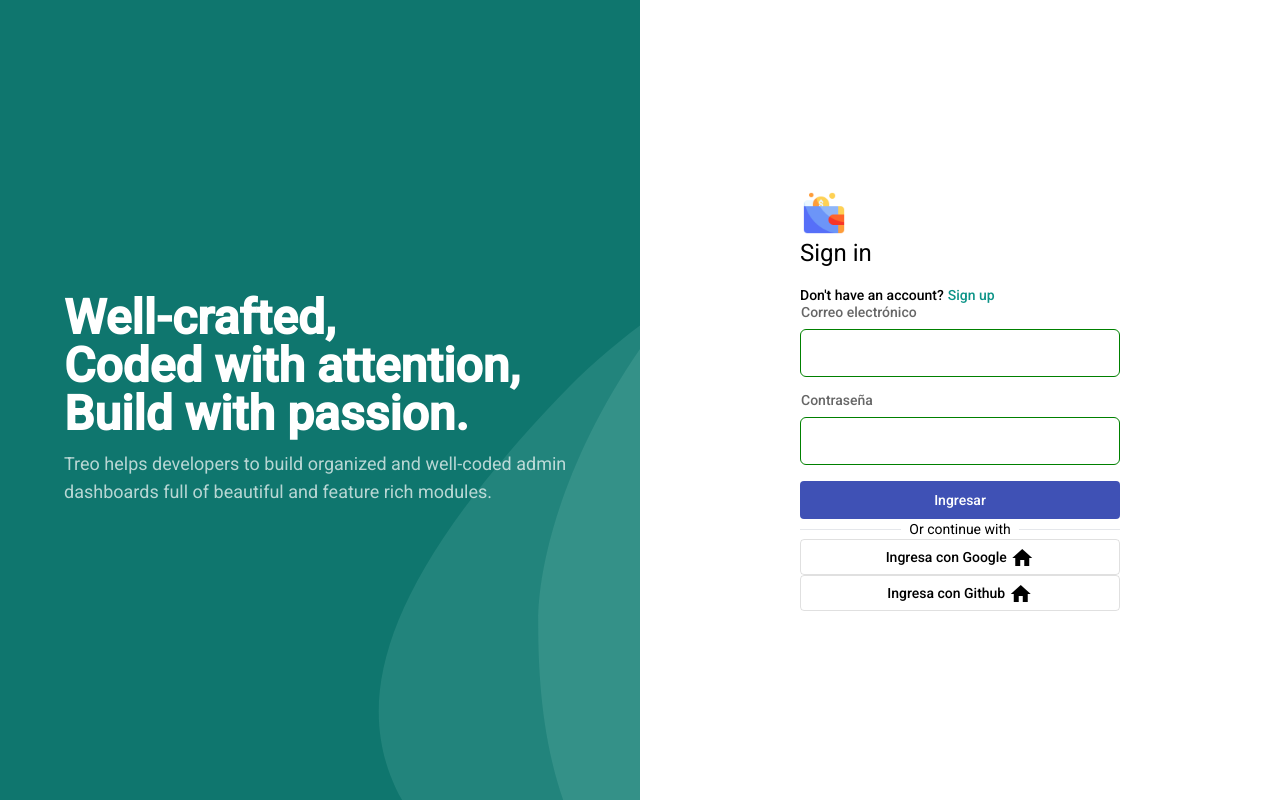
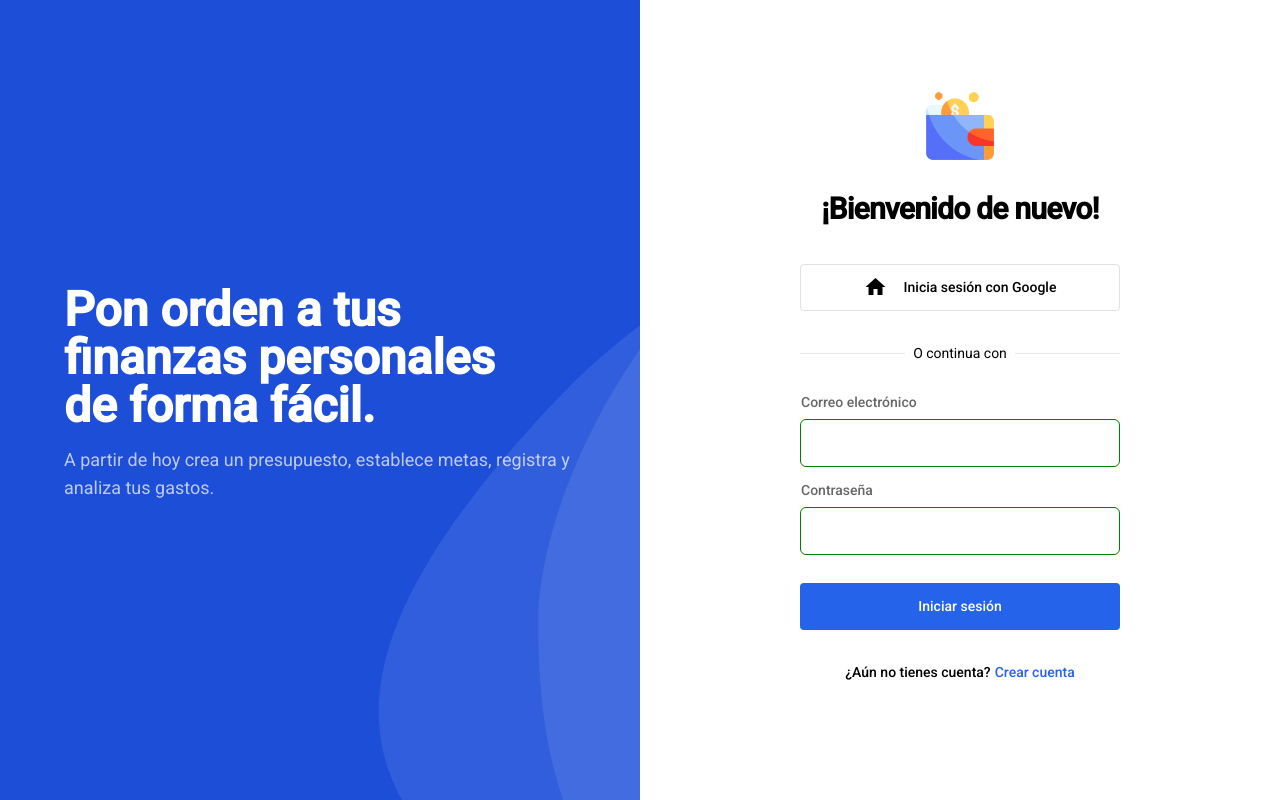
Before and after one commit to DavidBarcenas/angular-finanzas-personales, an Angular app: page /login in a window 1280 px wide. Built offline with nearby package versions, Linux system fonts and the light colour scheme.

Commit message:
finalize login layout

```diff
--- a/src/app/auth/auth.component.html
+++ b/src/app/auth/auth.component.html
@@ -24,15 +24,14 @@
     </svg>
     <!-- Content -->
     <div class="w-full">
-      <div class="text-2xl lg:text-5xl font-bold leading-tight">
-        <div>Well-crafted,</div>
-        <div>Coded with attention,</div>
-        <div>Build with passion.</div>
-      </div>
-      <div class="mt-3 opacity-70 text-lg">
-        Treo helps developers to build organized and well-coded admin dashboards full of beautiful
-        and feature rich modules.
-      </div>
+      <h2 class="text-2xl lg:text-5xl font-bold leading-tight">
+        <div>Pon orden a tus</div>
+        <div>finanzas personales</div>
+        <div>de forma fácil.</div>
+      </h2>
+      <p class="mt-3 opacity-70 text-lg">
+        A partir de hoy crea un presupuesto, establece metas, registra y analiza tus gastos.
+      </p>
     </div>
   </div>
   <div class="flex items-center justify-center w-full lg:w-1/2">
--- a/src/app/auth/login/login.component.html
+++ b/src/app/auth/login/login.component.html
@@ -1,40 +1,38 @@
 <div class="w-full max-w-80 sm:w-80 mx-auto sm:mx-0">
-  <div class="w-12">
+  <div class="w-20 mb-6 mx-auto">
     <img src="../../../assets/images/logo.png" />
   </div>
-  <h1 class="mt-8 text-4xl font-extrabold tracking-tight leading-tight">Sign in</h1>
-  <div class="flex items-baseline mt-0.5 font-medium">
-    <span>Don't have an account?</span>
-    <a class="ml-1 text-primary hover:underline" [routerLink]="['/sign-up']">Sign up </a>
+  <h1 class="mb-9 text-3xl font-extrabold tracking-tight leading-tight text-center">
+    ¡Bienvenido de nuevo!
+  </h1>
+
+  <button mat-stroked-button class="w-full" type="button">
+    <mat-icon aria-hidden="false" aria-label="Ingresar con Google" fontIcon="home"></mat-icon>
+    <span class="ml-4">Inicia sesión con Google</span>
+  </button>
+
+  <div class="flex items-center my-8">
+    <div class="flex-auto mt-px border-t"></div>
+    <div class="mx-2 text-secondary">O continua con</div>
+    <div class="flex-auto mt-px border-t"></div>
   </div>
+
   <form>
     <mat-form-field class="w-full" appearance="fill">
       <mat-label>Correo electrónico</mat-label>
       <input matInput />
     </mat-form-field>
 
-    <mat-form-field class="w-full" appearance="fill">
+    <mat-form-field class="w-full mb-3" appearance="fill">
       <mat-label>Contraseña</mat-label>
       <input matInput type="password" />
     </mat-form-field>
 
-    <button mat-flat-button [color]="'primary'" class="w-full"><span>Ingresar</span></button>
+    <button mat-flat-button [color]="'primary'" class="w-full"><span>Iniciar sesión</span></button>
   </form>
 
-  <div class="flex items-center">
-    <div class="flex-auto mt-px border-t"></div>
-    <div class="mx-2 text-secondary">Or continue with</div>
-    <div class="flex-auto mt-px border-t"></div>
-  </div>
-
-  <div>
-    <button class="w-full" type="button" mat-stroked-button>
-      Ingresa con Google
-      <mat-icon aria-hidden="false" aria-label="Example home icon" fontIcon="home"></mat-icon>
-    </button>
-    <button class="w-full" type="button" mat-stroked-button>
-      Ingresa con Github
-      <mat-icon aria-hidden="false" aria-label="Example home icon" fontIcon="home"></mat-icon>
-    </button>
+  <div class="flex items-baseline justify-center mt-8 font-medium mb-8">
+    <span>¿Aún no tienes cuenta?</span>
+    <a class="ml-1 text-primary hover:underline" [routerLink]="['/sign-up']">Crear cuenta</a>
   </div>
 </div>
--- a/src/app/auth/login/login.component.scss
+++ /dev/null
@@ -1,3 +0,0 @@
-.login {
-  background: white;
-}
--- a/src/app/auth/login/login.component.ts
+++ b/src/app/auth/login/login.component.ts
@@ -3,6 +3,5 @@ import { Component } from '@angular/core';
 @Component({
   selector: 'app-login',
   templateUrl: './login.component.html',
-  styleUrls: ['./login.component.scss'],
 })
 export class LoginComponent {}
--- a/src/styles/angular-material.scss
+++ b/src/styles/angular-material.scss
@@ -1,3 +1,7 @@
+/* ----------------------------------------------------------------------------------------------------- */
+
+/*  @ Forms
+/* ----------------------------------------------------------------------------------------------------- */
 .mat-form-field.mat-form-field-appearance-fill {
   /* Disabled */
   &.mat-form-field-disabled {
@@ -85,3 +89,37 @@
     }
   }
 }
+
+/* ----------------------------------------------------------------------------------------------------- */
+
+/*  @ Buttons
+/* ----------------------------------------------------------------------------------------------------- */
+.mat-button,
+.mat-flat-button,
+.mat-stroked-button {
+  display: inline-flex !important;
+  align-items: center;
+  justify-content: center;
+  height: 47px;
+  min-height: 47px;
+  max-height: 47px;
+  line-height: 1 !important;
+
+  .mat-button-wrapper {
+    position: relative;
+    display: inline-flex !important;
+    align-items: center;
+    justify-content: center;
+    height: 100%;
+    z-index: 2; /* Move mat-button-wrapper above the ripple and focus overlay */
+  }
+
+  .mat-button-focus-overlay,
+  .mat-button-ripple {
+    z-index: 1;
+  }
+
+  &.mat-primary:not(.mat-button-disabled) {
+    @apply bg-primary #{'!important'};
+  }
+}
--- a/tailwind.config.js
+++ b/tailwind.config.js
@@ -1,21 +1,22 @@
 /* eslint-disable no-magic-numbers */
 /** @type {import('tailwindcss').Config} */
 const colors = {
-  50: '#f0fdfa',
-  100: '#ccfbf1',
-  200: '#99f6e4',
-  300: '#5eead4',
-  400: '#2dd4bf',
-  500: '#14b8a6',
-  600: '#0d9488',
-  700: '#0f766e',
-  800: '#115e59',
-  900: '#134e4a',
+  50: '#eff6ff',
+  100: '#dbeafe',
+  200: '#bfdbfe',
+  300: '#93c5fd',
+  400: '#60a5fa',
+  500: '#3b82f6',
+  600: '#2563eb',
+  700: '#1d4ed8',
+  800: '#1e40af',
+  900: '#1e3a8a',
 };
 
 module.exports = {
   content: ['./src/**/*.{html,ts}'],
   darkMode: 'class',
+  important: true,
   theme: {
     extend: {
       colors: {
```
